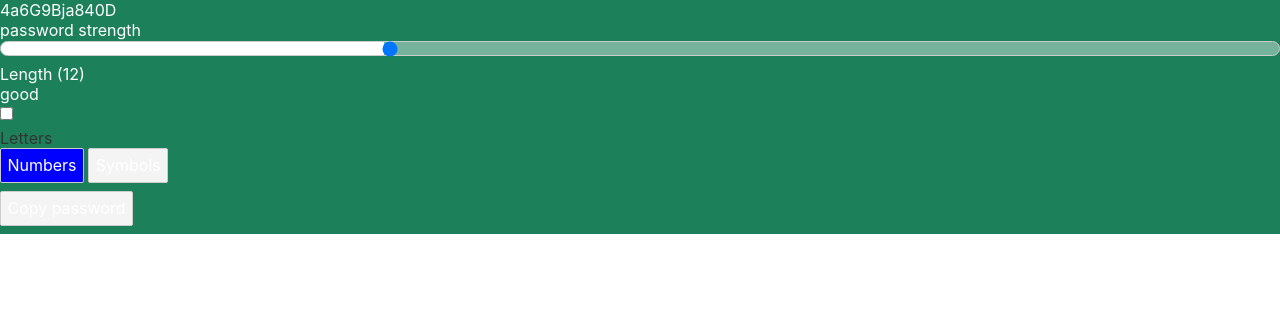
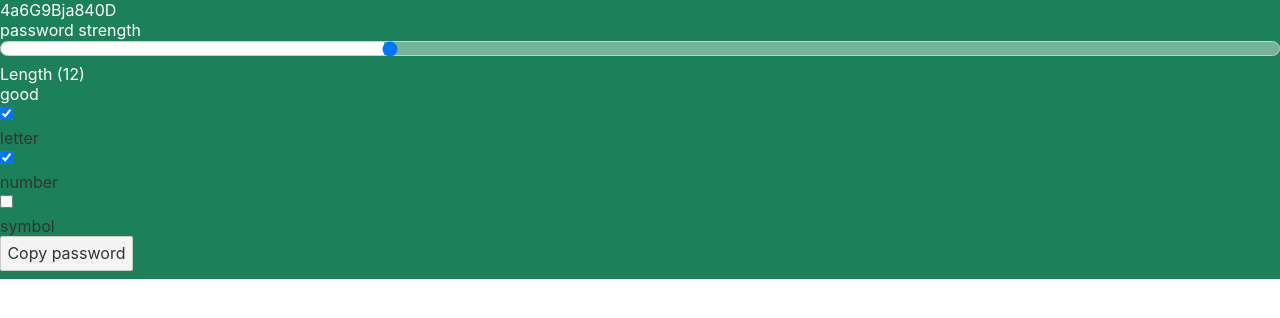
Before and after one commit to nialldbarber/uniq-pswd-svelte, a Svelte app: page / in a window 1280 px wide. Shown: the top 318 px of the page. Built offline with nearby package versions, Linux system fonts and the light colour scheme.

Commit message:
Split code into components

```diff
--- a/src/App.svelte
+++ b/src/App.svelte
@@ -1,7 +1,10 @@
 <script lang="ts">
   import {generatePassword} from './utils/generatePassword';
-	import {copyToClipboard} from './utils/copyToClipboard';
   import {handleBackgroundChange} from './utils/background';
+
+  import Checkbox from './components/Checkboxes.svelte';
+  import Button from './components/Button.svelte';
+  import Slider from './components/Slider.svelte';
 
   let range: number = 12;
   let isLetter: boolean = true;
@@ -9,57 +12,41 @@
   let isSymbol: boolean = false;
 
   function handleChange(e: Event) {
-		const value = (<HTMLInputElement>e.target).value
+    const value = (<HTMLInputElement>e.target).value;
     range = parseInt(value);
   }
 
   $: backgroundColor = handleBackgroundChange(range);
-	$: pwR = generatePassword(range, isLetter, isNumber, isSymbol);
+  $: password = generatePassword(range, isLetter, isNumber, isSymbol);
 </script>
 
-<main class="{backgroundColor}">
+<main class={backgroundColor}>
   <div>
-		<p>{pwR}</p>
+    <p>{password}</p>
     <p>password strength</p>
-		<input
-			type="range"
-			id="range"
-			name="password"
-			class="slider"
-			min="0"
-			max="40"
-			step="1"
-			value={range}
-			on:change={handleChange}
-			style="background: linear-gradient(to right, rgb(255, 255, 255) {range * 2.5}%, rgba(255, 255, 255, 0.4) 0%)"
-		/>
+    <Slider {range} {handleChange} />
     <p>Length ({range})</p>
     <p>{backgroundColor}</p>
   </div>
 
   <div>
-		<input
-			type="checkbox"
-			class="{isLetter && 'letter'}"
-			id="letters"
-			on:click={() => (isLetter = !isLetter)}
+    <Checkbox
+      isType={isLetter}
+      typeName="letter"
+      action={() => (isLetter = !isLetter)}
     />
-		<label for="letters">Letters</label>
-		<button
-			class="{isNumber && 'number'}"
-			on:click={() => (isNumber = !isNumber)}
-		>
-			Numbers
-		</button>
-		<button
-			class="{isSymbol && 'symbol'}"
-			on:click={() => (isSymbol = !isSymbol)}
-		>
-			Symbols
-		</button>
+    <Checkbox
+      isType={isNumber}
+      typeName="number"
+      action={() => (isNumber = !isNumber)}
+    />
+    <Checkbox
+      isType={isSymbol}
+      typeName="symbol"
+      action={() => (isSymbol = !isSymbol)}
+    />
   </div>
-
-	<button on:click={() => copyToClipboard(pwR)}>Copy password</button>
+  <Button copyText={password} />
 </main>
 
 <style lang="scss">
@@ -84,27 +71,4 @@
     margin: 0;
     color: var(--white);
   }
-
-	button {
-		color: var(--white);
-
-		&.letter {
-			background: red;
-		}
-		&.number {
-			background: blue;
-		}
-		&.symbol {
-			background: green;
-		}
-	}
-
-	.slider {
-		align-self: center;
-    appearance: none;
-    width: 100%;
-    border-radius: 8px;
-    height: 8px;
-    cursor: pointer;
-	}
 </style>
--- /dev/null
+++ b/src/components/Button.svelte
@@ -0,0 +1,7 @@
+<script lang="ts">
+  import {copyToClipboard} from '../utils/copyToClipboard';
+
+  export let copyText: string;
+</script>
+
+<button on:click={() => copyToClipboard(copyText)}>Copy password</button>
--- /dev/null
+++ b/src/components/Checkboxes.svelte
@@ -0,0 +1,14 @@
+<script lang="ts">
+  export let isType: boolean;
+  export let typeName: string;
+  export let action: () => void;
+</script>
+
+<input
+  type="checkbox"
+  class="{isType && typeName}"
+  id={typeName}
+  checked={isType}
+  on:click={action}
+/>
+<label for={typeName}>{typeName}</label>
--- /dev/null
+++ b/src/components/Slider.svelte
@@ -0,0 +1,29 @@
+<script lang="ts">
+  export let range: number;
+  export let handleChange: (e: Event) => void;
+</script>
+
+<input
+  type="range"
+  id="range"
+  name="password"
+  class="slider"
+  min="0"
+  max="40"
+  step="1"
+  value={range}
+  on:change={handleChange}
+  style="background: linear-gradient(to right, rgb(255, 255, 255) {range *
+    2.5}%, rgba(255, 255, 255, 0.4) 0%)"
+/>
+
+<style lang="scss">
+  .slider {
+    align-self: center;
+    appearance: none;
+    width: 100%;
+    border-radius: 8px;
+    height: 8px;
+    cursor: pointer;
+  }
+</style>
```
Lines whose indentation alone changed are shown as unchanged.
